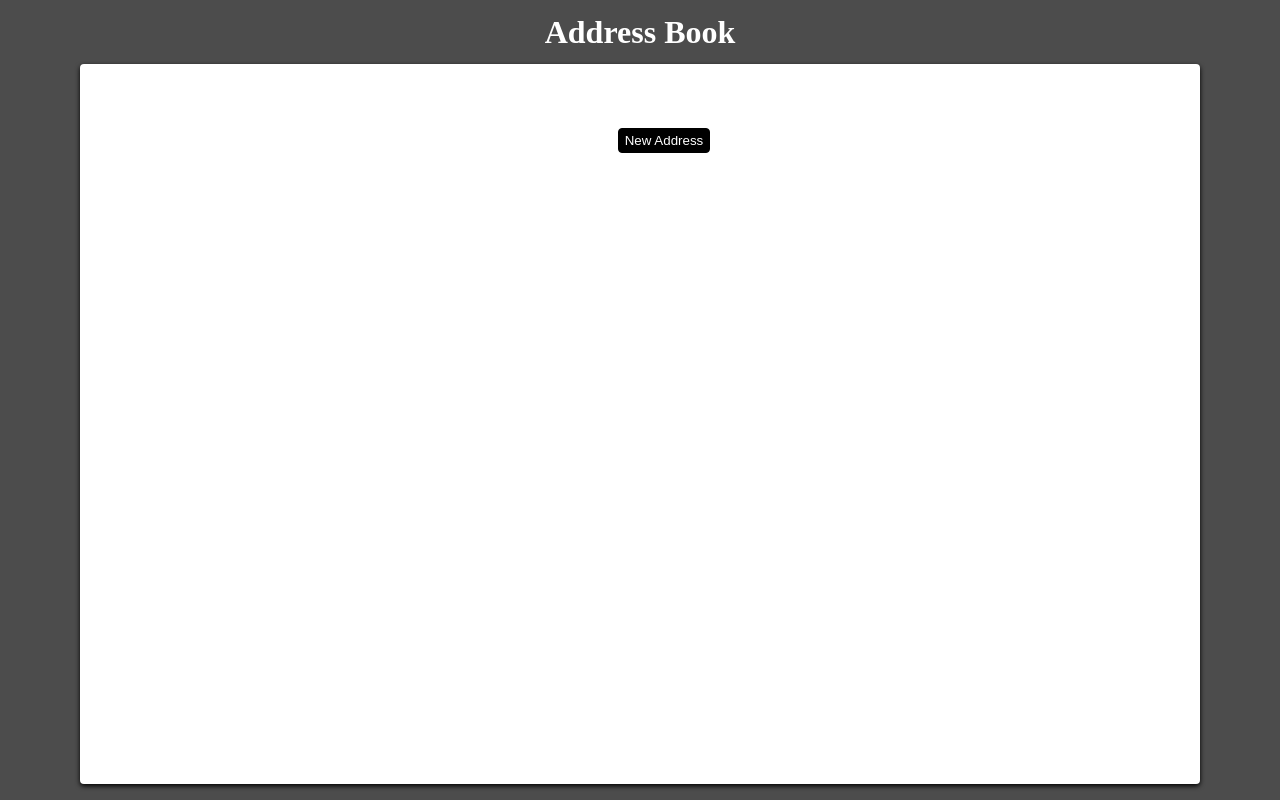
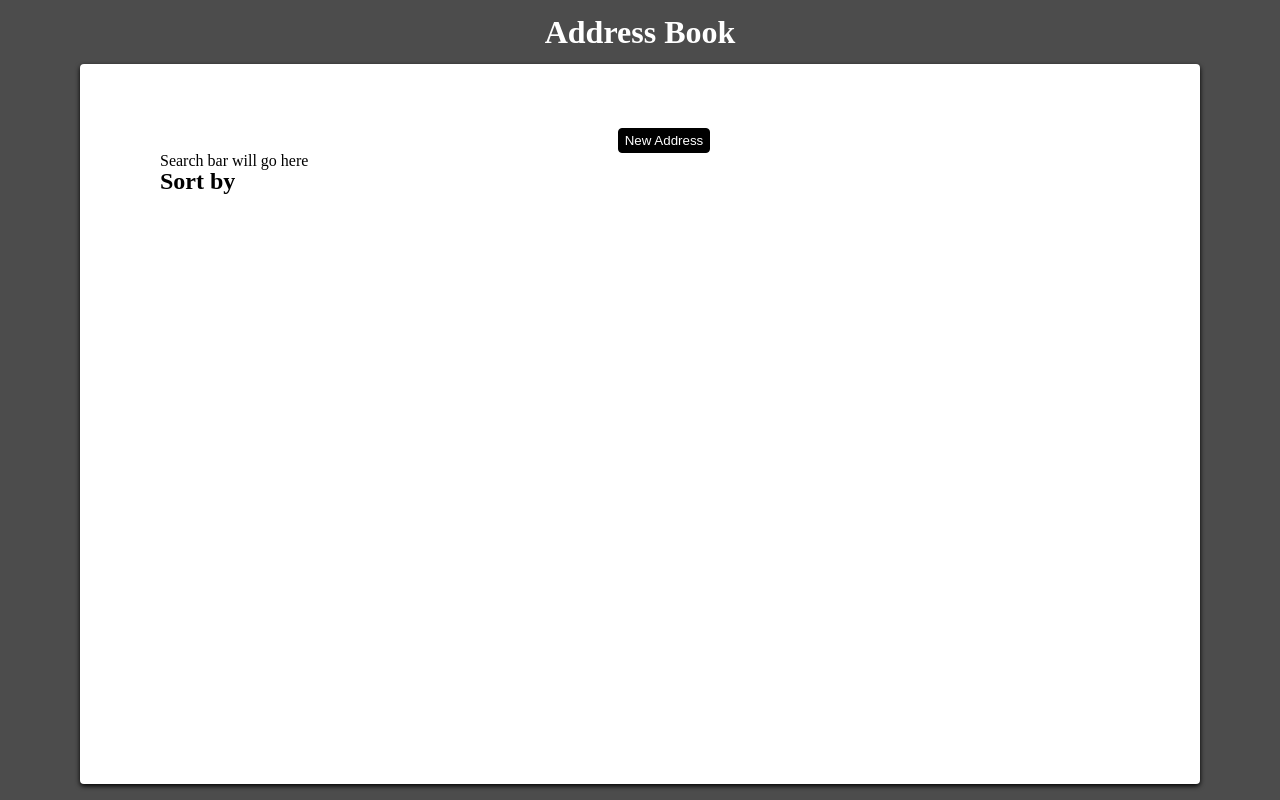
Before and after one commit to Lucas-ODonnell/address_book, a React (Create React App) app: page / in a window 1280 px wide. Built offline with nearby package versions, Linux system fonts and the light colour scheme.

Commit message:
user can now sort addresses by email or name

```diff
--- a/src/CustomTypes.ts
+++ b/src/CustomTypes.ts
@@ -6,3 +6,8 @@ export interface AddressInfo {
 	phone: string;
 	notes: string;
 }
+
+export interface ItemInfo {
+	id: number;
+	value: string;
+}
--- a/src/components/AddressIndex.tsx
+++ b/src/components/AddressIndex.tsx
@@ -1,6 +1,7 @@
-import React from 'react';
+import React, { useState } from 'react';
 import { AddressInfo } from '../CustomTypes';
 import CreateUpdate from './CreateUpdate';
+import Dropdown from './Dropdown';
 
 interface Props {
 	addresses: AddressInfo[];
@@ -14,8 +15,19 @@ interface Props {
 	buttonName: string;
 	setButtonName: React.Dispatch<React.SetStateAction<string>>;
 }
+
 const AddressIndex: React.FC<Props> = ({addresses, handleDelete, showForm, setShowForm, addressForm, handleChange, handleSubmit, setId, buttonName, setButtonName}) => {
-	const addressList = addresses.map((thisAddress, index)=> {
+	const [sortBy, setSortBy] = useState<string>("name")
+
+	const sortList = () => {
+		if (sortBy.toLowerCase() === "name") {
+			return addresses.sort((a, b) => a.name.localeCompare(b.name))
+		}
+		return addresses.sort((a, b) => a.email.localeCompare(b.email))
+	}
+
+	const addressList = sortList()
+	.map((thisAddress, index)=> {
 		const { id, name, address, email, phone, notes } = thisAddress
 		return (
 			<div className="each-address" key={index}>
@@ -41,6 +53,8 @@ const AddressIndex: React.FC<Props> = ({addresses, handleDelete, showForm, setSh
 	})
 	return (
 		<section>
+			<p>Search bar will go here</p>
+			<Dropdown {...{setSortBy}}/>
 			<div className="address-grid">
 				{addressList}
 			</div>
--- /dev/null
+++ b/src/components/Dropdown.css
@@ -0,0 +1,28 @@
+.dropdown-wrapper {
+	margin-right: 20em;
+	cursor: pointer;
+}
+
+.dropdown-header {
+	font-weight: bold;
+	font-size: 1.5rem;
+	margin-bottom: -.5em;
+}
+
+.list {
+	position: absolute;
+	z-index: 99;
+	margin-top: .7em;
+}
+
+.list-item button {
+	width: 100%;
+	border: none;
+	font-size: 1.5rem;
+	color: white;
+	background-color: black;
+}
+
+.list-item button:focus {
+	background-color: #660000;
+}
--- /dev/null
+++ b/src/components/Dropdown.tsx
@@ -0,0 +1,57 @@
+import React, { useState } from 'react';
+import './Dropdown.css';
+import { ItemInfo } from '../CustomTypes';
+
+interface Props {
+	setSortBy: React.Dispatch<React.SetStateAction<string>>;
+}
+const Dropdown: React.FC<Props> = ({setSortBy}) => {
+	const items = [
+		{
+			id: 1,
+			value: 'Name'
+		},
+		{
+			id: 2,
+			value: "Email"
+		},
+	];
+	const [open, setOpen] = useState<boolean>(false);
+	const [selection, setSelection] = useState<ItemInfo[]>([])
+	const toggle = () => setOpen(!open);
+		const handleClick = (item: ItemInfo) => {
+		if (!selection.find(current => current.id === item.id)) {
+			setSelection([item])
+		} else {
+			let selectionAfterRemoval = selection;
+			selectionAfterRemoval = selectionAfterRemoval.filter(current => current.id !== item.id);
+			setSelection([...selectionAfterRemoval])
+		}
+	}
+
+	return (
+		<div className="dropdown-wrapper">
+			<div tabIndex={0}
+				className="dropdown-header"
+				onClick={()=> toggle()}
+			>
+				<div className="dropdown-header">
+					<p>Sort by </p>
+				</div>
+			</div>
+			{open && (
+				<ul className="list">
+					{items.map(item => (
+						<li className="list-item" key={item.id}>
+							<button type="button" onClick={()=> {handleClick(item); setSortBy(item.value)}}>
+								<span>{item.value}</span>
+							</button>
+						</li>
+					))}
+				</ul>
+			)}
+		</div>
+	)
+}
+
+export default Dropdown;
```
Also changed, not shown: src/components/Address.css (line endings or trailing spaces).
